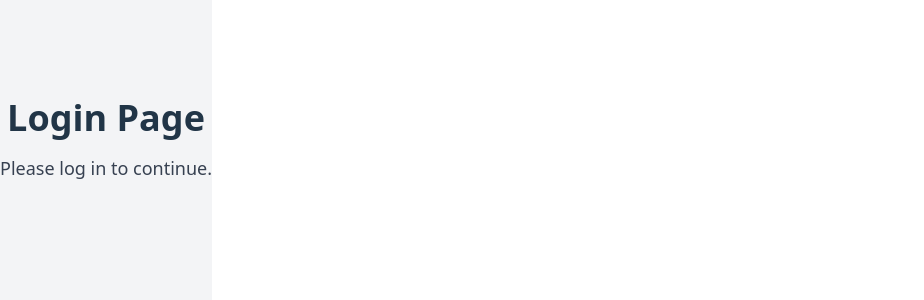
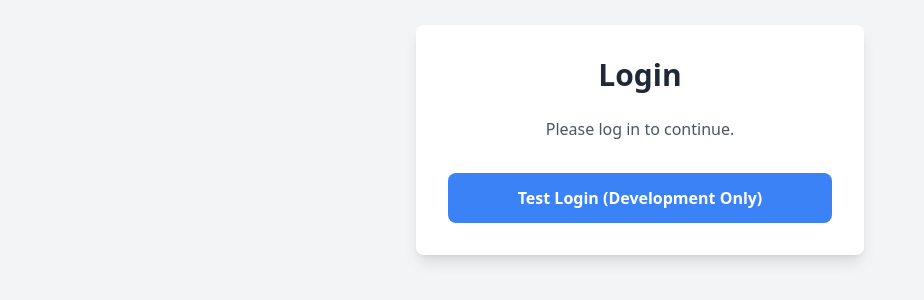
Before and after one commit to adersh-m/mintchip, a React (Vite) app: page /login in a window 1280 px wide. Shown: the part 260-560 px from the top of the page, without its empty margins (0-924 px from the left). Built offline with nearby package versions, Linux system fonts and the light colour scheme.

Commit message:
feat: enhance LoginPage with test login functionality and improve PrivateRoute authentication check

```diff
--- a/src/index.css
+++ b/src/index.css
@@ -7,14 +7,34 @@
   line-height: 1.5;
   font-weight: 400;
 
-  color-scheme: light dark;
-  color: rgba(255, 255, 255, 0.87);
-  background-color: #242424;
+  color-scheme: light;
+  color: rgba(0, 0, 0, 0.87);
+  background-color: #ffffff;
 
   font-synthesis: none;
   text-rendering: optimizeLegibility;
   -webkit-font-smoothing: antialiased;
   -moz-osx-font-smoothing: grayscale;
+}
+
+* {
+  box-sizing: border-box;
+}
+
+html {
+  height: 100%;
+}
+
+body {
+  margin: 0;
+  padding: 0;
+  min-height: 100vh;
+  width: 100%;
+}
+
+#root {
+  min-height: 100vh;
+  width: 100%;
 }
 
 a {
@@ -24,14 +44,6 @@ a {
 }
 a:hover {
   color: #535bf2;
-}
-
-body {
-  margin: 0;
-  display: flex;
-  place-items: center;
-  min-width: 320px;
-  min-height: 100vh;
 }
 
 h1 {
--- a/src/pages/Login/LoginPage.tsx
+++ b/src/pages/Login/LoginPage.tsx
@@ -1,8 +1,34 @@
+import { useAppDispatch } from "../../app/hooks";
+import { setAuthenticated } from "../../features/auth/authSlice";
+import { useNavigate, useLocation } from "react-router-dom";
+
 export default function LoginPage() {
+    const dispatch = useAppDispatch();
+    const navigate = useNavigate();
+    const location = useLocation();
+
+    const handleTestLogin = () => {
+        dispatch(setAuthenticated());
+
+        // Redirect to the original page they tried to access, or dashboard
+        const from = location.state?.from?.pathname || "/";
+        navigate(from, { replace: true });
+    };
+
     return (
-        <div className="flex flex-col items-center justify-center min-h-screen bg-gray-100">
-            <h1 className="text-4xl font-bold mb-4">Login Page</h1>
-            <p className="text-lg text-gray-700">Please log in to continue.</p>
+        <div className="fixed inset-0 bg-gray-100 flex items-center justify-center p-4">
+            <div className="bg-white p-8 rounded-lg shadow-lg w-full max-w-md">
+                <h1 className="text-3xl font-bold text-center text-gray-800 mb-6">Login</h1>
+                <p className="text-gray-600 text-center mb-8">Please log in to continue.</p>
+
+                {/* Temporary test login button */}
+                <button
+                    onClick={handleTestLogin}
+                    className="w-full bg-blue-500 hover:bg-blue-700 text-white font-bold py-3 px-4 rounded-lg transition duration-200 ease-in-out transform hover:scale-105 focus:outline-none focus:ring-2 focus:ring-blue-500 focus:ring-offset-2"
+                >
+                    Test Login (Development Only)
+                </button>
+            </div>
         </div>
     );
 }
--- a/src/routes/PrivateRoute.tsx
+++ b/src/routes/PrivateRoute.tsx
@@ -6,11 +6,7 @@ export default function PrivateRoute() {
     const isAuthenticated = status === "authenticated";
     const location = useLocation();
 
-    // For testing purposes, allow access to all routes
-    // TODO: Re-enable authentication check in production
-    const allowTestingAccess = true;
-
-    if(!isAuthenticated && !allowTestingAccess) {
+    if(!isAuthenticated) {
         return <Navigate to="/login" state={{ from: location }} replace />;
     }
 
```
Also changed, not shown: 1 other file (tests, documents, lock files or other folders).
